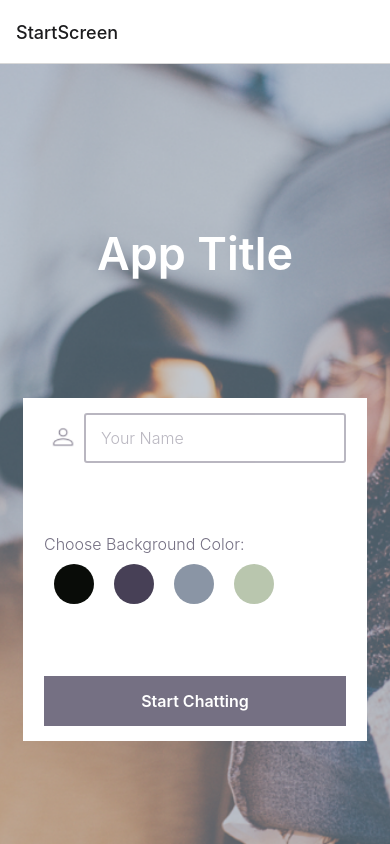
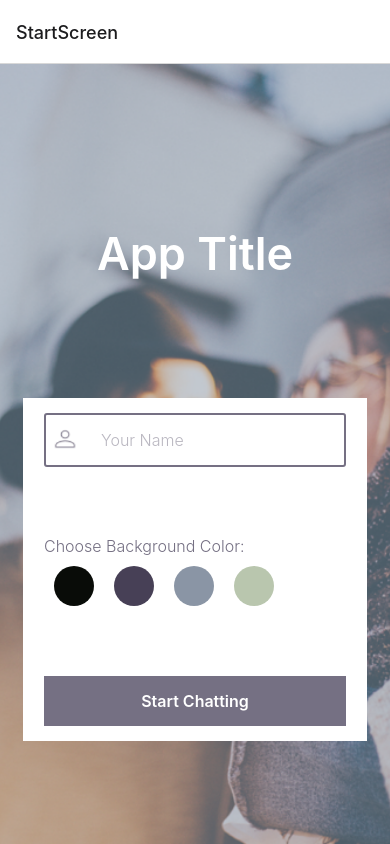
Before and after one commit to MiraKarate/Caht, a React Native app: screen /StartScreen in a window 390 px wide. Built offline with nearby package versions, Linux system fonts and the light colour scheme.

Commit message:
changed textinput field in start.js

```diff
--- a/components/Start.js
+++ b/components/Start.js
@@ -21,7 +21,6 @@ const StartScreen = ({ navigation }) => {
                             style={styles.imageStyle}
                         />
                         <TextInput
-
                             style={styles.textInput}
                             value={name}
                             onChangeText={setName}
@@ -103,6 +102,9 @@ const styles = StyleSheet.create({
         width: "88%",
         marginTop: 15,
         marginBottom: 15,
+        borderWidth: 2,
+        borderColor: '#757083',
+        borderRadius: 3,
     },
     imageStyle: {
         padding: 10,
@@ -115,13 +117,10 @@ const styles = StyleSheet.create({
     textInput: {
         width: '88%',
         padding: 15,
-        borderWidth: 2,
         color: '#757083',
         fontSize: 16,
         fontWeight: '300',
         opacity: 0.5,
-        borderColor: '#757083',
-        borderRadius: 3,
         height: 50,
         marginLeft: 'auto',
         marginRight: 'auto',
```
